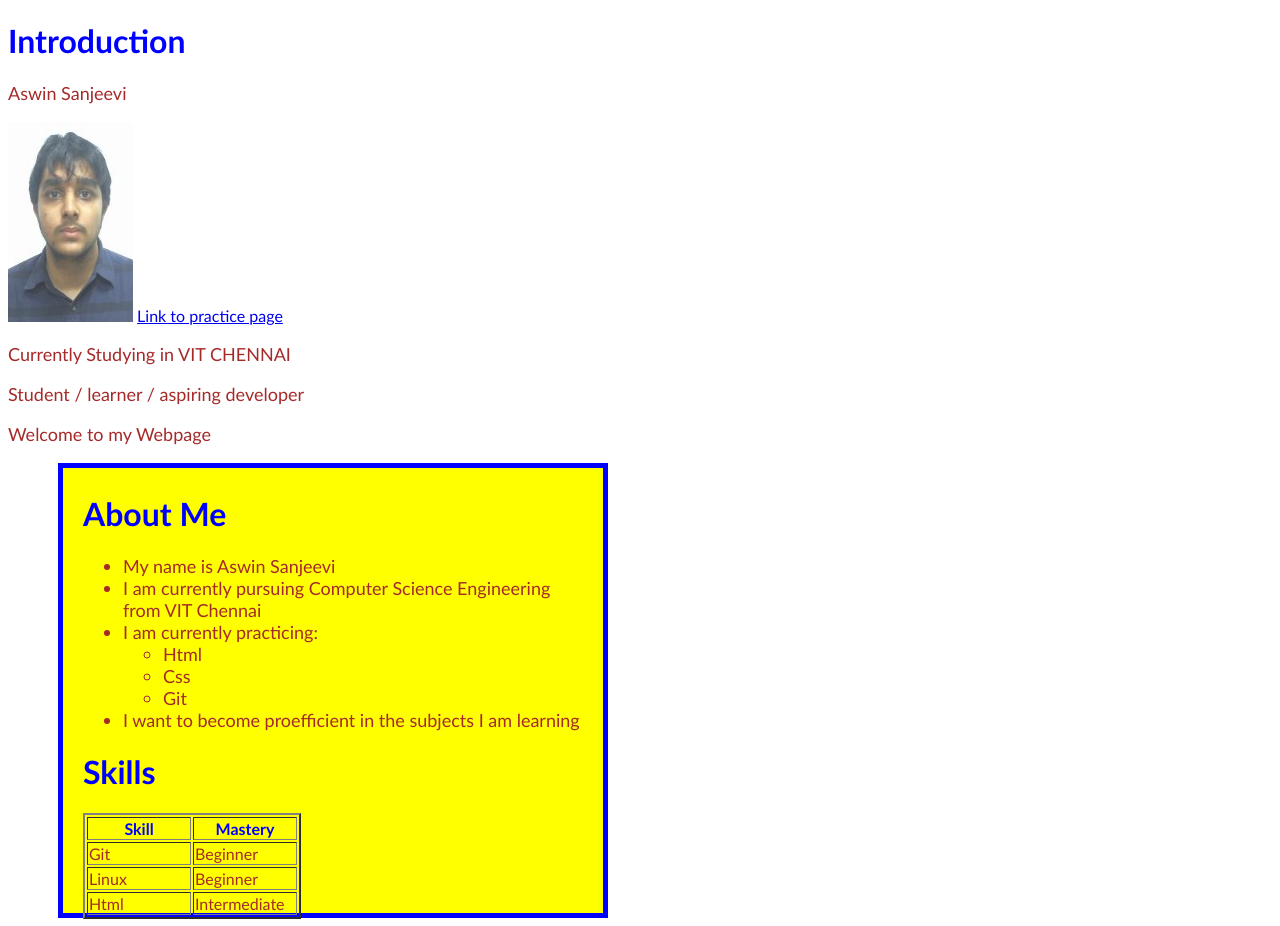
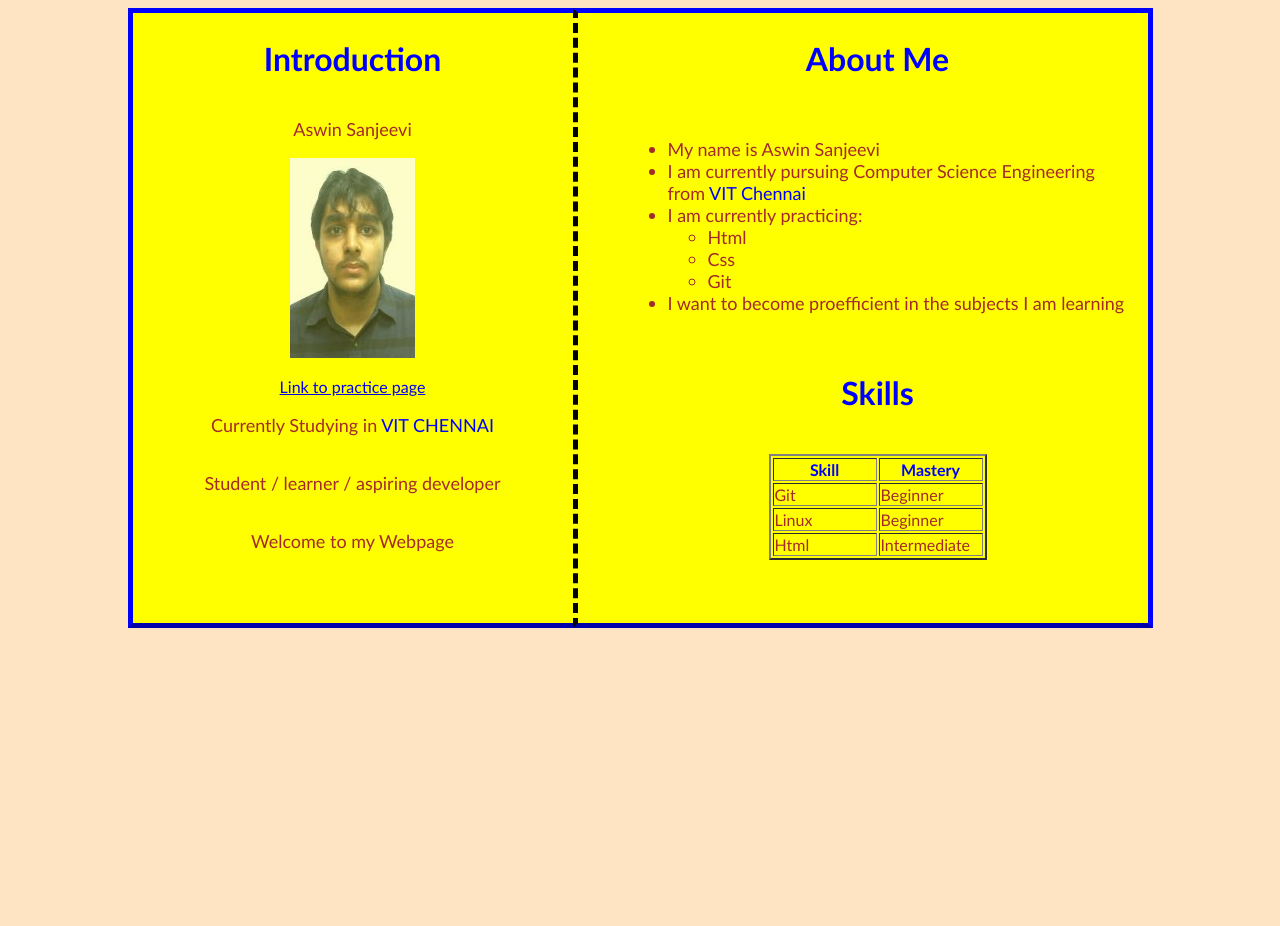
Before and after one commit to s-aswin767/About-ME, a plain HTML site: page index.html in a window 1280 px wide. After the commit the page ends 800 px from the top, so only its background shows below. Drawn offline with Linux system fonts and the light colour scheme.

Commit message:
Addition of Flex

```diff
--- a/index.html
+++ b/index.html
@@ -4,20 +4,20 @@
         <title>About me</title>
     </head>
     <body>
-        <Header>
+        <Header class="cont">
             <h1>Introduction</h1>
-            <p>Aswin Sanjeevi         </p>
-            <img src="download.png" alt="My photo" height="200" width="125" style="opacity:0.8;">
-            <a href="page.html">Link to practice page</a>
-            <p>Currently Studying in VIT CHENNAI</p>
+            <p>Aswin Sanjeevi </p>
+            <img src="download.png" alt="My photo" height="200" width="125" style="opacity:0.8;" id="mphoto">
+            <br><a href="page.html">Link to practice page</a>
+            <p>Currently Studying in <span>VIT CHENNAI</span></p>
             <p>Student / learner / aspiring developer</p>
             <p>Welcome to my Webpage</p>
         </Header>
-        <main>
+        <main class="cont">
             <h1>About Me</h1>
             <ul>
                 <li>My name is Aswin Sanjeevi</li>
-                <li>I am currently pursuing Computer Science Engineering from VIT Chennai </li>
+                <li>I am currently pursuing Computer Science Engineering from <span>VIT Chennai</span> </li>
                 <li>I am currently practicing:</li>
                 <ul>
                     <li>Html</li>
@@ -42,18 +42,36 @@
     <style>
         html{
             font-family:'Gill Sans', 'Gill Sans MT', Calibri, 'Trebuchet MS', sans-serif;
+            background-color:bisque;
         }
         main{
             background-color:yellow;
             width:500px;
-            height:425px;
-            padding:5px 20px 15px 20px;
-            border:5px solid blue;
-            margin-left:50px;
-            margin-right:100px;
+            height:600px;
+            padding:5px 20px 5px 50px;
+            border-right:5px inset blue;
+            border-bottom:5px outset blue;
+            border-top:5px outset blue;
+            border-left:5px dashed black;
+            display:flex;
+            flex-direction:column;
+            align-items:center;
+            gap:20px;
         }
         h1{
             color:blue;
+        }
+        header{
+            background-color:yellow;
+            padding:5px 20px 5px 20px;
+            width:400px;
+            height:600px;
+            border-left:5px outset blue;
+            border-top:5px outset blue;
+            border-bottom:5px outset blue;
+            display:flex;
+            align-items:center;
+            flex-direction:column;
         }
         ul{
             color:brown;
@@ -69,6 +87,13 @@
         tr{
             color:brown;
         }
-
+        span{
+            color:blue;
+        }
+        body{
+            display:flex;
+            gap:0px;
+            justify-content:center;
+        }
     </style>
 </html>
```
